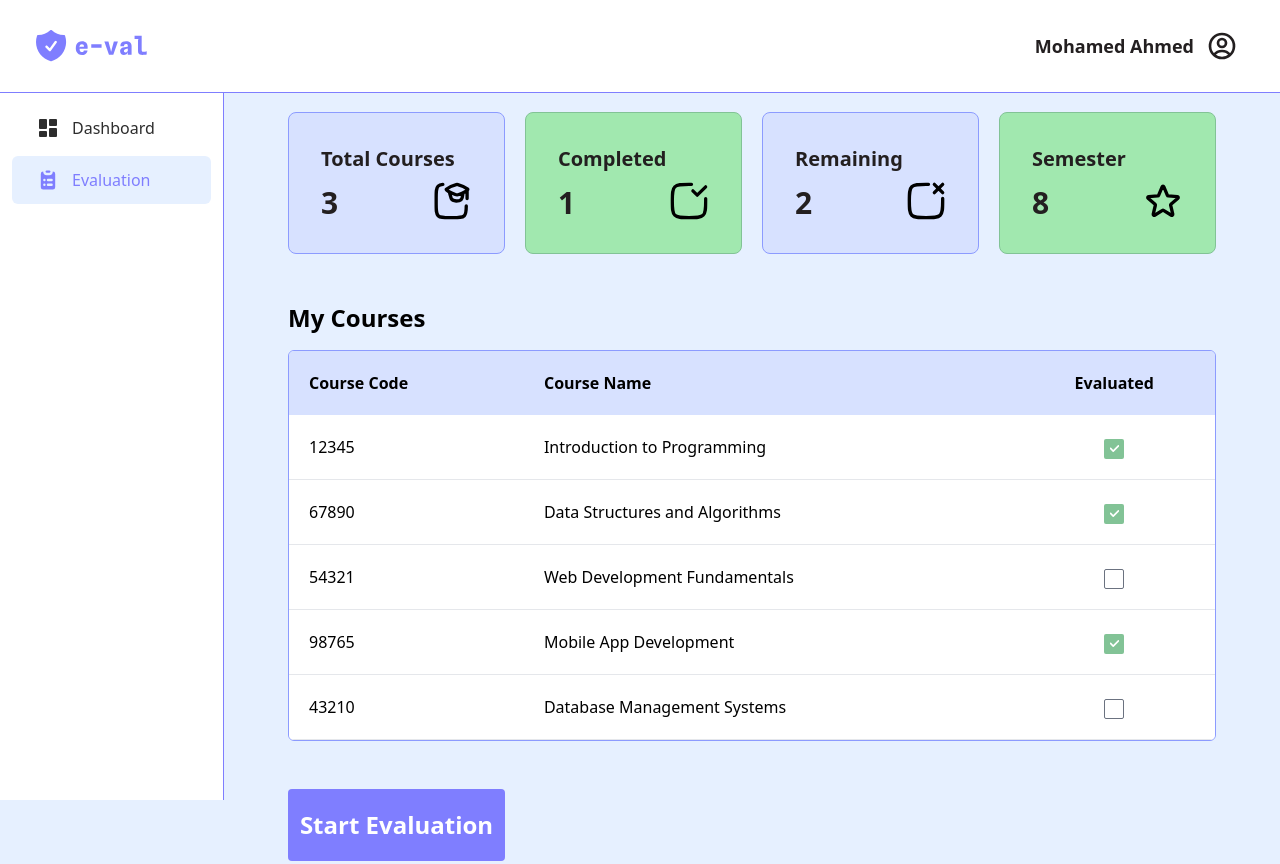
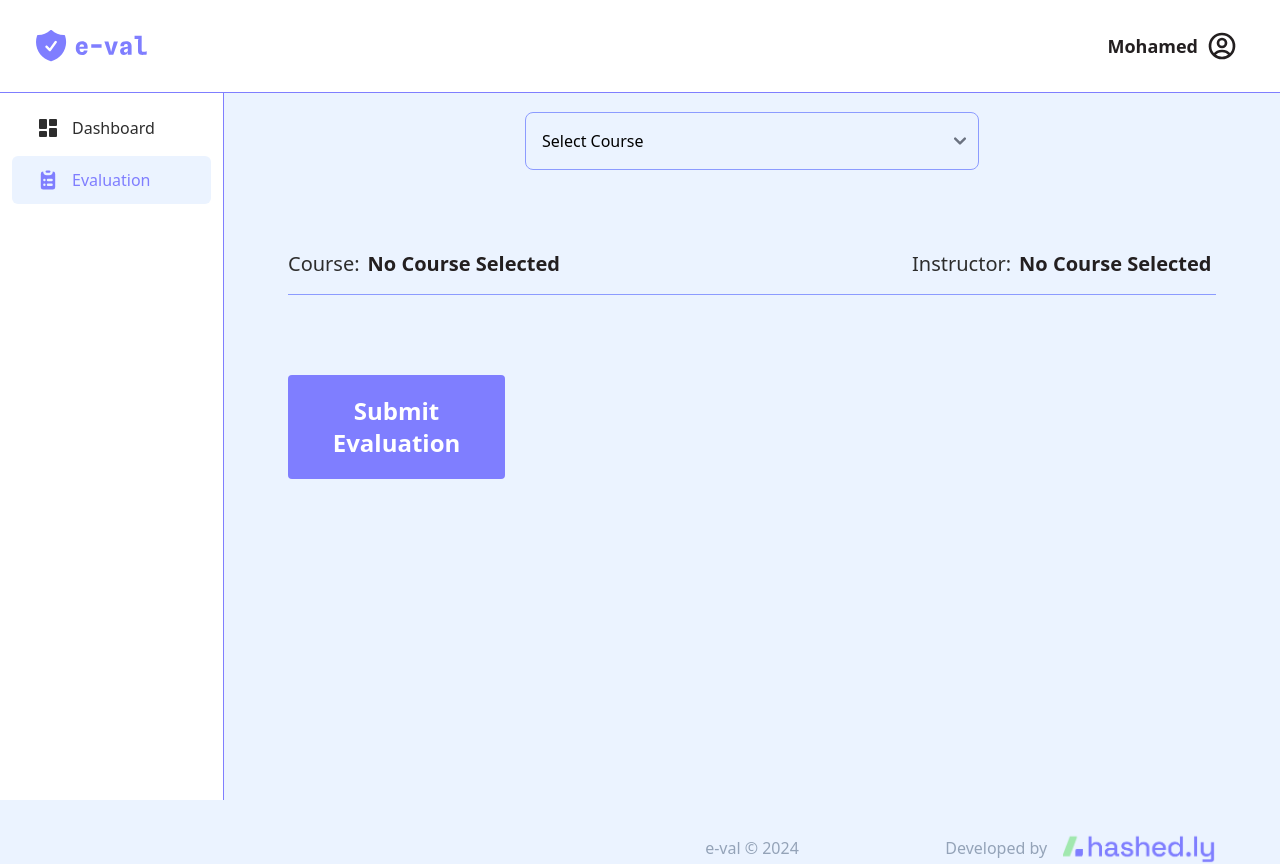
Before and after one commit to Abdullah-Jehani/e-val, a Vue app: page /evaluation in a window 1280 px wide. Shown: the top 864 px of the page. Built offline with nearby package versions, Linux system fonts and the light colour scheme.

Commit message:
create: - form header - evaluation view
+some cleanup

```diff
--- a/src/Layouts/AuthenticatedLayout.vue
+++ b/src/Layouts/AuthenticatedLayout.vue
@@ -45,7 +45,7 @@
         <div class="flex items-center lg:order-2">
           <button
             type="button"
-            class="flex mx-3 rounded-full md:mr-0 items-center justify-center text-mainBlack gap-3 font-semibold p-2.5 text-lg"
+            class="flex mx-3 rounded-full md:mr-0 items-center justify-center text-mainBlack gap-2 font-semibold p-2.5 text-lg"
             id="user-menu-button"
             aria-expanded="false"
             data-dropdown-toggle="dropdown"
@@ -183,7 +183,7 @@ import { initFlowbite } from 'flowbite';
 import { onMounted } from 'vue';
 
 const user = {
-  name: 'Mohamed Ahmed',
+  name: 'Mohamed',
   email: 'mohamed@hashedly.com',
 };
 
--- a/src/components/CourseTable.vue
+++ b/src/components/Student/CourseTable.vue
@@ -43,16 +43,4 @@ const courses = ref([
   { code: '98765', name: 'Mobile App Development', evaluated: true },
   { code: '43210', name: 'Database Management Systems', evaluated: false },
 ]);
-
-const addCourse = () => {
-  if (courseCode.value && courseName.value) {
-    courses.value.push({
-      code: courseCode.value,
-      name: courseName.value,
-      evaluated: false,
-    });
-    courseCode.value = '';
-    courseName.value = '';
-  }
-};
 </script>
--- /dev/null
+++ b/src/components/Student/Form/FormHeader.vue
@@ -0,0 +1,26 @@
+<template>
+  <div
+    class="w-full flex lg:flex-row flex-col justify-between lg:items-center items-start my-4 lg:my-8 gap-4 border-b pb-4 border-lightPurple"
+  >
+    <div class="w-2/3 flex justify-start items-center gap-2">
+      <label for="" class="text-xl font-normal text-darkGray">Course:</label>
+      <p class="text-xl font-semibold text-mainBlack">{{ courseName }}</p>
+    </div>
+
+    <div class="w-1/3 flex justify-start items-center gap-2">
+      <label for="" class="text-xl font-normal text-darkGray"
+        >Instructor:</label
+      >
+      <p class="text-xl font-semibold text-mainBlack truncate">
+        {{ instructorName }}
+      </p>
+    </div>
+  </div>
+</template>
+
+<script setup>
+defineProps({
+  courseName: String,
+  instructorName: String,
+});
+</script>
--- a/src/components/StatsCard.vue
+++ b/src/components/Student/StatsCard.vue
@@ -1,5 +1,5 @@
 <template>
-  <div class="w-full h-full rounded-lg p-4 sm:p-8">
+  <div class="w-full h-full rounded-lg p-4 sm:px-8">
     <div class="flex flex-col gap-2 text-left">
       <p class="text-lg font-semibold text-mainBlack sm:text-xl">
         {{ title }}
--- a/src/main.js
+++ b/src/main.js
@@ -5,6 +5,7 @@ import Toast from 'vue-toastification';
 import 'vue-toastification/dist/index.css';
 import 'flowbite';
 import 'flowbite/dist/flowbite.css';
+import { initFlowbite } from 'flowbite';
 
 import App from './App.vue';
 import './index.css';
--- a/src/routes/index.js
+++ b/src/routes/index.js
@@ -5,6 +5,7 @@ import ForgotPasswordView from '../views/auth/ForgotPasswordView.vue';
 import AuthenticatedLayout from '../Layouts/AuthenticatedLayout.vue';
 // Student views
 import StudentDashboardView from '../views/Student/DashboardView.vue';
+import EvaluationView from '../views/Student/EvaluationView.vue';
 import SubmitSuccessView from '../views/Student/SubmitSuccessView.vue';
 
 // Admin views
@@ -23,7 +24,7 @@ const routes = [
       {
         path: 'evaluation',
         name: 'Evaluation',
-        component: StudentDashboardView,
+        component: EvaluationView,
       },
 
       {
--- a/src/views/Student/DashboardView.vue
+++ b/src/views/Student/DashboardView.vue
@@ -1,6 +1,6 @@
 <template>
   <div
-    class="px-3 md:p-0 grid gap-y-6 md:gap-y-12 gap-x-4 md:gap-x-5 grid-cols-4 lg:grid-cols-12"
+    class="px-3 md:p-0 grid gap-y-3 md:gap-y-8 lg:gap-y-6 gap-x-4 md:gap-x-5 grid-cols-4 lg:grid-cols-12"
   >
     <div class="col-span-2 lg:col-span-3" v-for="card in cards" :key="card.id">
       <stats-card
@@ -93,7 +93,7 @@
       </stats-card>
     </div>
 
-    <div class="col-span-full">
+    <div class="col-span-full my-8 lg:my-5">
       <course-table />
     </div>
 
@@ -109,8 +109,8 @@
 </template>
 
 <script setup>
-import StatsCard from '../../components/StatsCard.vue';
-import CourseTable from '../../components/CourseTable.vue';
+import StatsCard from '../../components/Student/StatsCard.vue';
+import CourseTable from '../../components/Student/CourseTable.vue';
 
 const cards = [
   {
--- /dev/null
+++ b/src/views/Student/EvaluationView.vue
@@ -0,0 +1,90 @@
+<template>
+  <div
+    class="px-3 md:p-0 grid gap-y-6 md:gap-y-12 gap-x-4 md:gap-x-5 grid-cols-4 lg:grid-cols-12"
+  >
+    <div
+      class="col-span-full place-self-center lg:col-span-6 lg:col-start-4 w-full"
+    >
+      <select
+        v-model="selectedCourseId"
+        @change="updateCourseInfo"
+        name="course"
+        id="course"
+        class="mx-auto cursor-pointer w-full border border-lightPurple bg-mainWhite p-4 rounded-lg focus:ring-0 focus:outline-none focus:shadow-outline"
+      >
+        <option disabled selected value="">Select Course</option>
+        <option v-for="course in courses" :value="course.id" :key="course.id">
+          {{ course.name }}
+        </option>
+      </select>
+    </div>
+
+    <div class="col-span-full lg:col-span-full w-full">
+      <form-header :courseName="courseName" :instructorName="instructorName" />
+    </div>
+    <div
+      class="mt-4 lg:mt-0 lg:col-span-3 col-start-1 col-span-full row-start-end lg:row-start-end lg:col-start-1"
+    >
+      <router-link
+        to="/success"
+        class="bg-mainPurple hover:bg-darkPurple text-white font-bold lg:py-5 py-4 rounded focus:outline-none focus:shadow-outline transition-all duration-150 ease-in-out text-2xl w-full h-full block text-center"
+      >
+        Submit Evaluation
+      </router-link>
+    </div>
+  </div>
+</template>
+<script setup>
+import { ref } from 'vue';
+import FormHeader from '../../components/Student/Form/FormHeader.vue';
+
+const courseName = ref('No Course Selected');
+const instructorName = ref('No Course Selected');
+const selectedCourseId = ref('');
+
+const courses = [
+  {
+    id: 1,
+    code: '12345',
+    name: 'Introduction to Programming',
+    Instructor: 'Sami Khaled',
+  },
+  {
+    id: 2,
+    code: '67890',
+    name: 'Data Structures and Algorithms',
+    Instructor: 'Faraj Ahmed',
+  },
+  {
+    id: 3,
+    code: '54321',
+    name: 'Web Development Fundamentals',
+    Instructor: 'Mousa Hassan',
+  },
+  {
+    id: 4,
+    code: '98765',
+    name: 'Mobile App Development',
+    Instructor: 'Najib Mohamed',
+  },
+  {
+    id: 5,
+    code: '43210',
+    name: 'Database Management Systems',
+    Instructor: 'Feras Ali',
+  },
+];
+
+function updateCourseInfo() {
+  const selectedCourse = courses.find(
+    (course) => course.id === parseInt(selectedCourseId.value)
+  );
+  if (selectedCourse) {
+    courseName.value = selectedCourse.name;
+    instructorName.value = selectedCourse.Instructor;
+  } else {
+    courseName.value = 'No Course Selected';
+    instructorName.value = 'No Course Selected';
+  }
+}
+</script>
--- a/tailwind.config.js
+++ b/tailwind.config.js
@@ -12,10 +12,11 @@ module.exports = {
         darkPurple: '#6464FF',
         lightPurple: '#8C9BFF',
         mainBlack: '#231F20',
-        mainWhite: '#E6F0FF',
+        mainWhite: '#EBF3FF',
         offWhite: '#D7E1FF',
         darkGray: '#2D2D2D',
         darkGreen: '#82C396',
+        mainRed: '#CC4343',
       },
     },
   },
```
